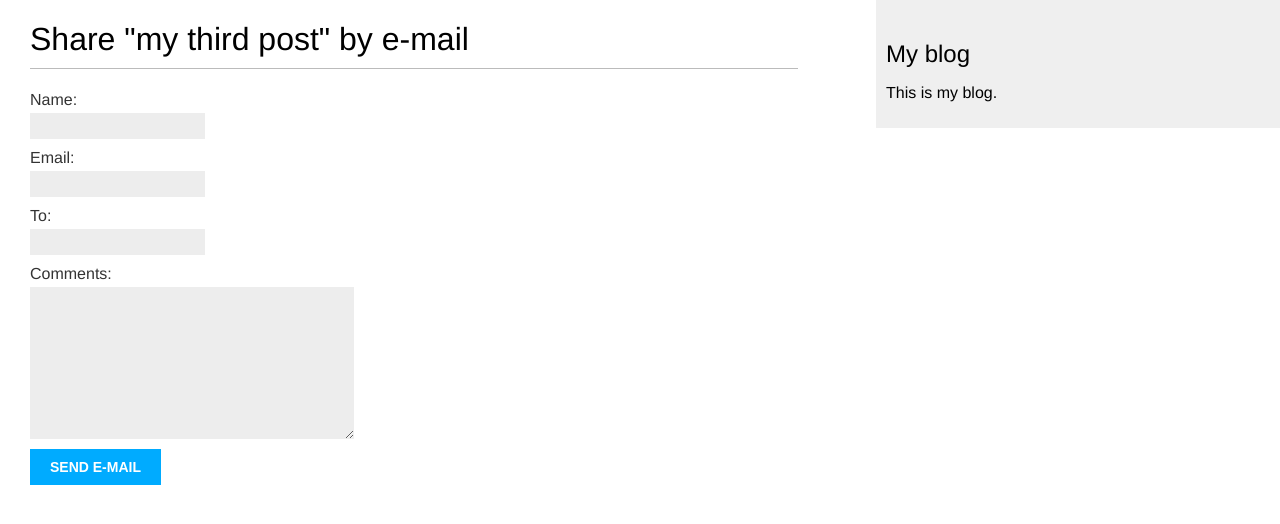
After one commit to Huntarhio/blog_project, a Django app: page /blog/6/share/ in a window 1280 px wide. The commit adds this page. Shown: the top 524 px of the page. Run offline with Django 3.2, Linux system fonts and the light colour scheme; data comes from the database, SQL or seed files in the repository; both versions use the stored data as it was after the commit; parts of the project's set-up code (start-up, migrations or seed data) failed here and were passed over.

Commit message:
added several changes

```diff
--- /dev/null
+++ b/blog/forms.py
@@ -0,0 +1,15 @@
+from django import forms
+from .models import Comment
+
+
+
+class EmailPostForm(forms.Form):
+    name = forms.CharField(max_length=25)
+    email = forms.EmailField()
+    to = forms.EmailField()
+    comments = forms.CharField(required=False,widget=forms.Textarea)
+
+class CommentForm(forms.ModelForm):
+    class Meta:
+        model = Comment
+        fields = ('name', 'email', 'body')
--- a/blog/models.py
+++ b/blog/models.py
@@ -5,6 +5,8 @@ from django.db import models
 from django.utils import timezone
 from django.contrib.auth.models import User
 from django.core.urlresolvers import reverse
+
+from taggit.managers import TaggableManager
 
 
 class PublishedManager(models.Manager):
@@ -20,7 +22,7 @@ class Post(models.Model):
         )       # creates a drop down list of status choices
     title = models.CharField(max_length=250)        # creates a charater field of title
     slug = models.SlugField(max_length=250,unique_for_date='publish')   #creates a slugfield whichs is what shows in the url
-    author = models.ForeignKey(User,related_name='blog_posts')      #creates a foreignkey inheriting from the admin Users
+    author = models.ForeignKey(User,related_name='blog_posts')      #creates a foreignkey inheriting from the admin Users model
     body = models.TextField()   #creates the body of te field with a textfield
     publish = models.DateTimeField(default=timezone.now)    #creates a datetime field with the default as the current time of creation
     created = models.DateTimeField(auto_now_add=True)   #
@@ -30,6 +32,7 @@ class Post(models.Model):
                                 default='draft')
     objects = models.Manager() # The default manager. which is used as model.objects.**** where **** is a attribute which incles gets, filter, order_by, etc
     published = PublishedManager() # Our custom manager. which is used as published.objects.**** inplace of the default manager model.objects.**** where **** is a attribute which incles gets, filter, order_by, etc
+    tags = TaggableManager()
 
     class Meta:
         ordering = ('-publish',)    #this class tells the model to be ordered in descendind order using the publish field
@@ -44,3 +47,19 @@ class Post(models.Model):
 
     def __str__(self):
         return self.title
+
+
+class Comment(models.Model):
+    post = models.ForeignKey(Post, related_name='comments') # a many to one relationhip to connect each post with it's comments
+    name = models.CharField(max_length=80) # the name of the person passinf the comment
+    email = models.EmailField() # the email of the person posting the comment
+    body = models.TextField() # the body of the comment being posted
+    created = models.DateTimeField(auto_now_add=True)   # the time of creating the comment
+    updated = models.DateTimeField(auto_now=True) # in case of updating comment, the dat and time of updated comment
+    active = models.BooleanField(default=True) # to activate or deactivate a comment
+
+    class Meta:
+        ordering = ('created',)
+
+    def __str__(self):
+        return 'Comment by {} on {}'.format(self.name, self.post)
--- a/blog/templates/blog/post/list.html
+++ b/blog/templates/blog/post/list.html
@@ -6,12 +6,15 @@
       <h2>
         <a
         href="{{ post.get_absolute_url }}">
-        {{ post.title }}
+        {{ post.title|upper }}
         </a>
       </h2>
+      <p class="tags">Tags: {{ post.tags.all|join:", " }}</p>
       <p class="date">
         Published {{ post.publish }} by {{ post.author }}
       </p>
     {{ post.body|truncatewords:30|linebreaks }}
     {% endfor %}
+    <!-- {% include "pagination.html" with page=posts %} -->
+    {% include "pagination.html" with page=posts %}
 {% endblock %}
--- /dev/null
+++ b/blog/templates/blog/post/share.html
@@ -0,0 +1,17 @@
+{% extends "blog/base.html" %}
+{% block title %}Share a post{% endblock %}
+{% block content %}
+  {% if sent %}
+    <h1>E-mail successfully sent</h1>
+    <p>
+    "{{ post.title }}" was successfully sent to {{ cd.to }}.
+    </p>
+  {% else %}
+    <h1>Share "{{ post.title }}" by e-mail</h1>
+    <form action="." method="post">
+    {{ form.as_p }}
+    {% csrf_token %}
+    <input type="submit" value="Send e-mail">
+    </form>
+  {% endif %}
+{% endblock %}
--- a/blog/urls.py
+++ b/blog/urls.py
@@ -5,4 +5,7 @@ urlpatterns = [
         url(r'^$', views.post_list, name='post_list'),
         url(r'^(?P<year>\d{4})/(?P<month>\d{2})/(?P<day>\d{2})/'\
         r'(?P<post>[-\w]+)/$',views.post_detail,name='post_detail'),
+        # url(r'^$', views.PostListView.as_view(), name='post_list'),
+        url(r'^(?P<post_id>\d+)/share/$', views.post_share,name='post_share'),
+        url(r'^tag/(?P<tag_slug>[-\w]+)/$', views.post_list,name='post_list_by_tag'),
 ]
--- a/blog/views.py
+++ b/blog/views.py
@@ -1,10 +1,35 @@
 from django.shortcuts import render, get_object_or_404
 from blog.models import Post
+from django.core.paginator import (Paginator, EmptyPage,
+                                    PageNotAnInteger)
+from django.views.generic import ListView
+from .forms import EmailPostForm, CommentForm
+from django.core.mail import send_mail
+
 
 # Create your views here.
 def post_list(request):
-    posts = Post.published.all()
-    return render(request,'blog/post/list.html',{'posts': posts})
+    object_list = Post.published.all() # gets all the publihed posts in model using the custom manager created in the Post model
+    tag = None
+    if tag_slug:
+        tag = get_object_or_404(Tag, slug=tag_slug)
+        object_list = object_list.filter(tags__in=[tag])
+
+    paginator = Paginator(object_list, 3) # 3 posts in each page
+    page = request.GET.get('page') # GETs the request object, then gets the dictionary whose key==page
+    try:
+        posts = paginator.page(page)
+    except PageNotAnInteger:
+        # If page is not an integer deliver the first page
+        posts = paginator.page(1)
+    except EmptyPage:
+        # If page is out of range deliver last page of results
+        posts = paginator.page(paginator.num_pages)
+    return render(request,
+                'blog/post/list.html',
+                {'page': page,
+                'posts': posts,
+                'tag': tag})
 
 def post_detail(request, year, month, day, post):
     post = get_object_or_404(Post, slug=post,
@@ -12,4 +37,58 @@ def post_detail(request, year, month, day, post):
                                 publish__year=year,
                                 publish__month=month,
                                 publish__day=day)
-    return render(request,'blog/post/detail.html', {'post': post})
+    # List of active comments for this post
+    comments = post.comments.filter(active=True)
+    if request.method == 'POST':
+    # A comment was posted
+        comment_form = CommentForm(data=request.POST)
+        if comment_form.is_valid():
+            # Create Comment object but don't save to database yet
+            new_comment = comment_form.save(commit=False)
+            # Assign the current post to the comment
+            new_comment.post = post
+            # Save the comment to the database
+            new_comment.save()
+    else:
+        comment_form = CommentForm()
+
+    return render(request,
+                'blog/post/detail.html',
+                {'post': post,
+                'comments': comments,
+                'comment_form': comment_form})
+    # return render(request,'blog/post/detail.html', {'post': post})
+
+
+# class PostListView(ListView):
+#     queryset = Post.published.all()
+#     context_object_name = 'posts'
+#     paginate_by = 3
+#     template_name = 'blog/post/list.html'
+
+def post_share(request, post_id):
+    # Retrieve post by id
+    post = get_object_or_404(Post, id=post_id, status='published') #if the url gets a GET request, show an empty form
+    sent = False
+    if request.method == 'POST':
+    # Form was submitted
+        form = EmailPostForm(request.POST)
+        if form.is_valid():
+        # Form fields passed validation
+            cd = form.cleaned_data
+            # ... send email
+
+            # calls the get_absolute_url of the above post object set when the inital GET method was requested
+            # then we use the above url to build a url for the request method
+            post_url = request.build_absolute_uri(post.get_absolute_url())
+
+            # create a mail subject using the details submitted from the cleaned_data and also the
+            subject = '{} ({}) recommends you reading "{}"'.format(cd['name'], cd['email'], post.title)
+            message = 'Read "{}" at {}\n\n{}\'s comments: {}'.format(post.title, post_url, cd['name'], cd['comments'])
+            send_mail(subject, message, 'admin@myblog.com',[cd['to']])
+            sent = True
+    else:
+        form = EmailPostForm()
+    return render(request, 'blog/post/share.html', {'post': post,
+                                                    'form': form,
+                                                    'sent': sent})
```
Also changed, not shown: blog/admin.py (+9 -2 lines), blog/templates/blog/post/detail.html (+38 -1 lines), blog/templates/pagination.html (added, +13 -0 lines), blog_project/settings.py (+9 -1 lines), blog/migrations/0002_comment.py (added), blog/migrations/0003_post_tags.py (added), db.sqlite3.
